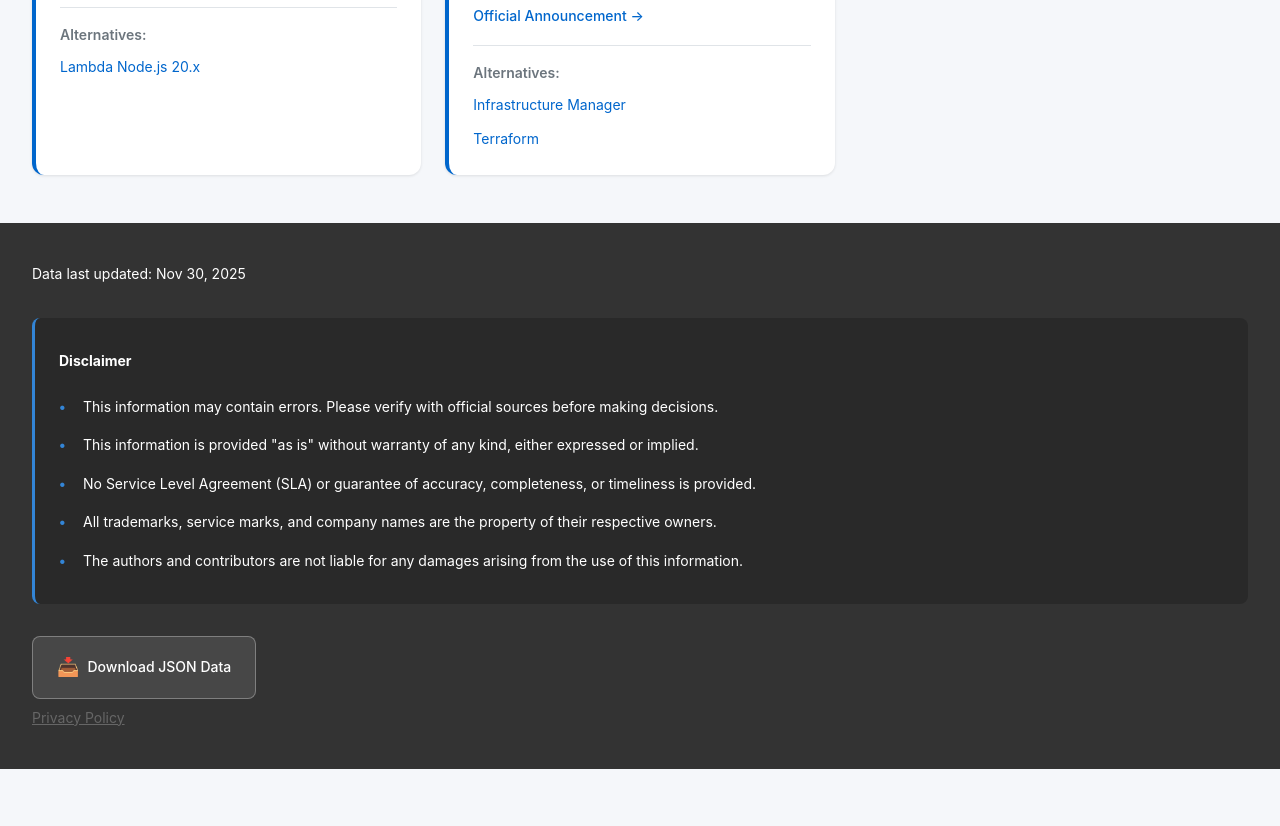
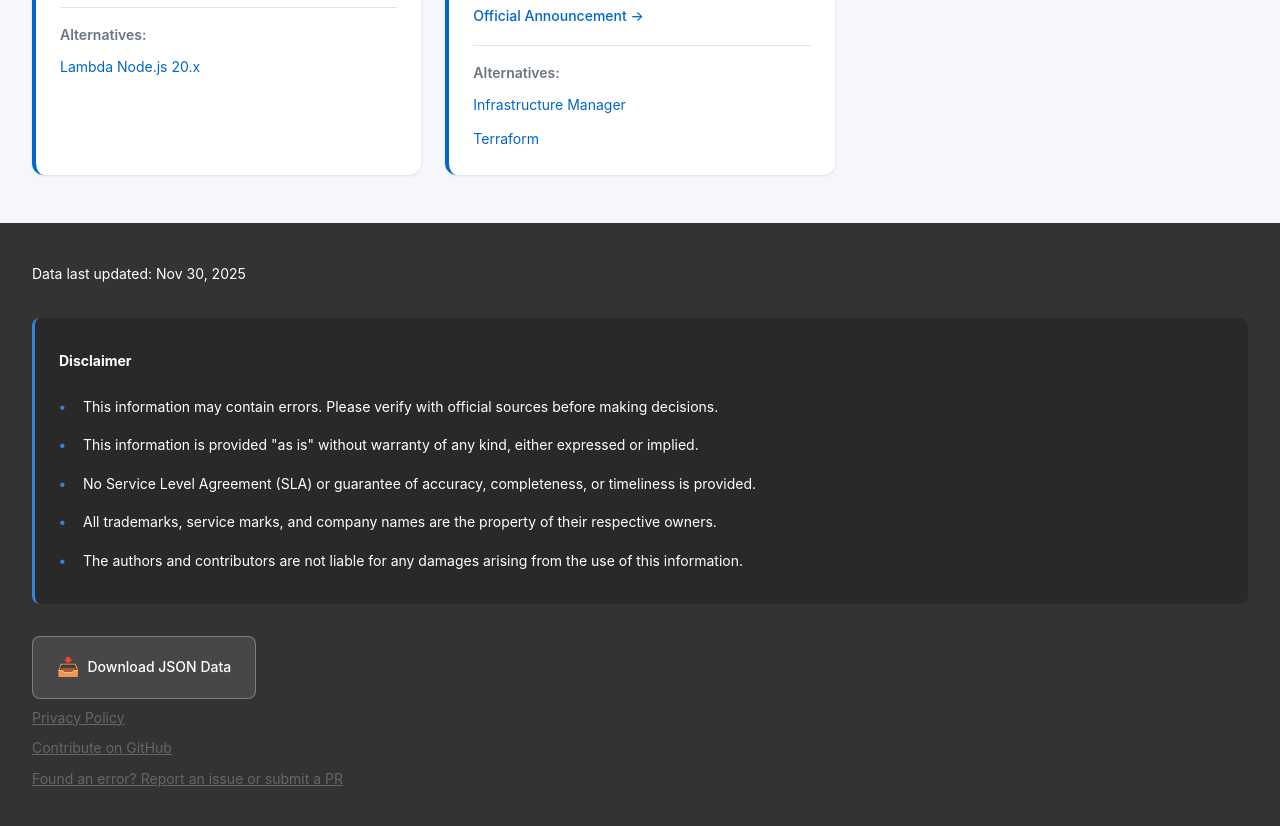
Before and after one commit to koseim/cloud-eol-tracker, a plain HTML site: page index.html in a window 1280 px wide. Shown: the part 1850-2676 px from the top of the page. Before the commit the page ends 2619 px from the top, so only its background shows below. Drawn offline with Linux system fonts and the light colour scheme.

Commit message:
feat: enhance contribution guidelines (#2)

```diff
--- a/index.html
+++ b/index.html
@@ -175,6 +175,18 @@
             <p class="footer-privacy">
                 <a href="privacy.html" style="color: #666; text-decoration: underline;">Privacy Policy</a>
             </p>
+
+            <p class="footer-github">
+                <a href="https://github.com/koseim/cloud-eol-tracker" target="_blank" rel="noopener noreferrer" style="color: #666; text-decoration: underline;">
+                    <span data-i18n="githubContribute">Contribute on GitHub</span>
+                </a>
+            </p>
+
+            <p class="footer-report">
+                <a href="https://github.com/koseim/cloud-eol-tracker/issues" target="_blank" rel="noopener noreferrer" style="color: #666; text-decoration: underline;">
+                    <span data-i18n="reportIssue">Found an error? Report an issue or submit a PR</span>
+                </a>
+            </p>
         </div>
     </footer>
 
--- a/js/i18n.js
+++ b/js/i18n.js
@@ -49,6 +49,8 @@ const I18n = {
             disclaimerTrademarks: 'All trademarks, service marks, and company names are the property of their respective owners.',
             disclaimerLiability: 'The authors and contributors are not liable for any damages arising from the use of this information.',
             downloadJson: 'Download JSON Data',
+            githubContribute: 'Contribute on GitHub',
+            reportIssue: 'Found an error? Report an issue or submit a PR',
 
             // Card/Table Content
             eolDate: 'EOL Date',
@@ -125,6 +127,8 @@ const I18n = {
             disclaimerTrademarks: 'すべての商標、サービスマーク、企業名は各所有者に帰属します。',
             disclaimerLiability: '本情報の利用により生じたいかなる損害についても、作成者および貢献者は責任を負いません。',
             downloadJson: 'JSONデータをダウンロード',
+            githubContribute: 'GitHubで貢献する',
+            reportIssue: '誤りを見つけましたか？Issueまたはプルリクエストをお願いします',
 
             // カード/テーブルコンテンツ
             eolDate: 'EOL日',
```
Also changed, not shown: 1 other file.
